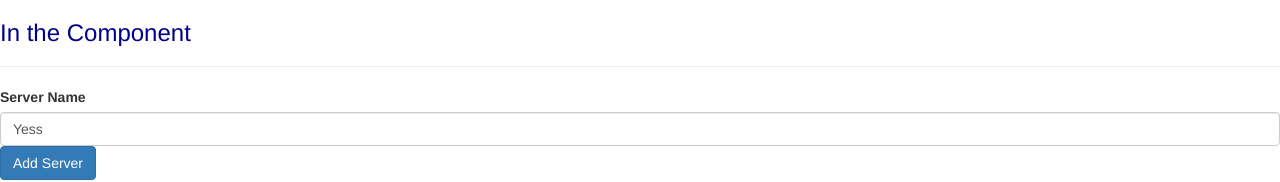
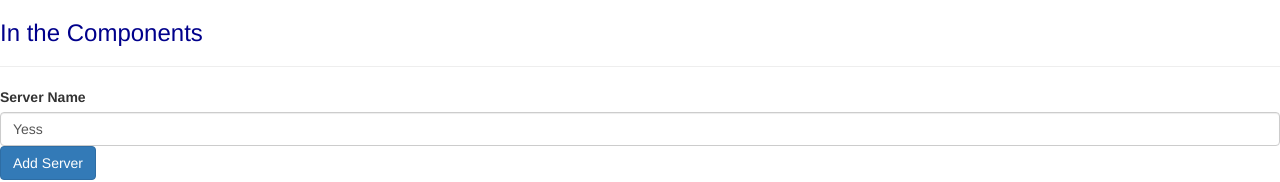
Before and after one commit to Abhisht12/TestRepo3, an Angular app: page / in a window 1280 px wide. Shown: the top 182 px of the page. Built offline with nearby package versions, Linux system fonts and the light colour scheme.

Commit message:
Main app.component.html change
Test

```diff
--- a/src/app/app.component.html
+++ b/src/app/app.component.html
@@ -1,3 +1,3 @@
-<h3>In the Component</h3>
+<h3>In the Components</h3>
 <hr>
 <app-servers></app-servers>
```
